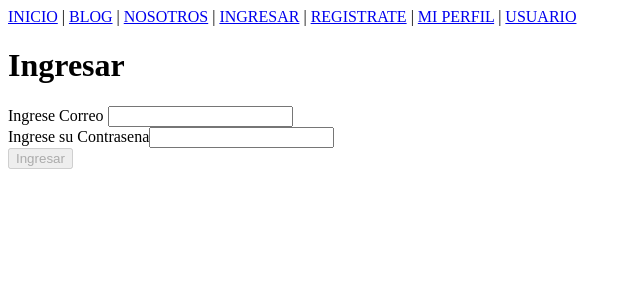
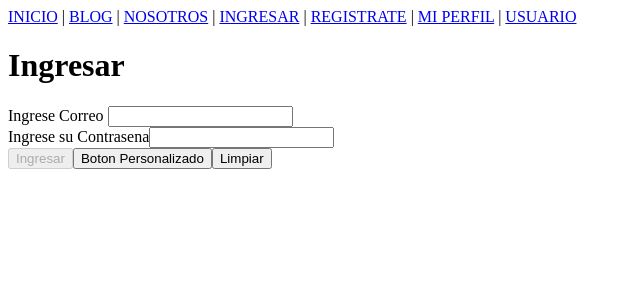
Before and after one commit to slynky97/frontend_angular_proyecto, an Angular app: page /auth/login in a window 1280 px wide. Shown: the top 300 px of the page, without its empty margins (0-640 px from the left). Built offline with nearby package versions, Linux system fonts and the light colour scheme.

Commit message:
login Funcion redirect

```diff
--- a/src/app/auth/components/login/login.html
+++ b/src/app/auth/components/login/login.html
@@ -1,5 +1,5 @@
 <h1>Ingresar</h1>
-<form [formGroup]="loginForm">
+<form [formGroup]="loginForm" (ngSubmit)="funIngresar()">
     <label for="corr"></label>Ingrese Correo
     <input type="email" formControlName="email">
     <br>
@@ -7,5 +7,7 @@
     <input type="password" formControlName="password">
     <br>
     <button type="submit" [disabled]="!loginForm.valid">Ingresar</button>
+    <button type="button" (click)="funPersonalizado()">Boton Personalizado</button>
+    <input type="reset" value="Limpiar">
 
 </form>
--- a/src/app/auth/components/login/login.ts
+++ b/src/app/auth/components/login/login.ts
@@ -1,5 +1,6 @@
-import { Component } from '@angular/core';
+import { Component, inject } from '@angular/core';
 import { FormControl, FormGroup, Validators } from '@angular/forms';
+import { Router } from '@angular/router';
 
 @Component({
   selector: 'app-login',
@@ -12,7 +13,21 @@ export class Login {
 
   loginForm = new FormGroup({
     email: new FormControl('', [Validators.required, Validators.email]),
-    password: new FormControl('', [Validators.required, Validators.minLength(8)])
+    password: new FormControl('', [Validators.required, Validators.minLength(6), Validators.maxLength(20)])
   });
 
+  router = inject(Router);
+
+  funIngresar() {
+    if(this.loginForm.value.email == "admin@mail.com" && this.loginForm.value.password == "admin54321"){
+      this.router.navigate(["/admin/perfil"])
+    }else{
+      alert('Credenciales incorrectas');
+    }
+  }
+
+  funPersonalizado(){
+    alert('Función personalizada ejecutada.');
+  }
+
 }
```
